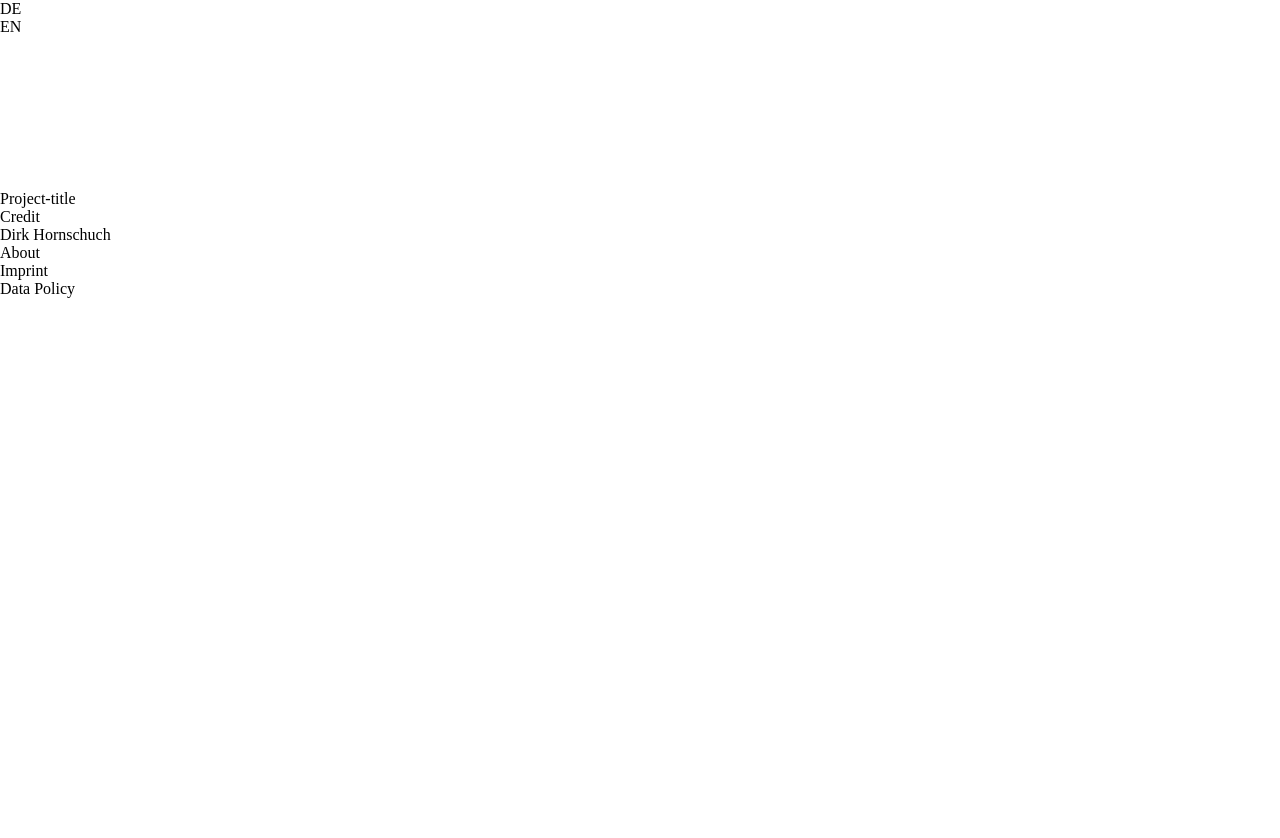
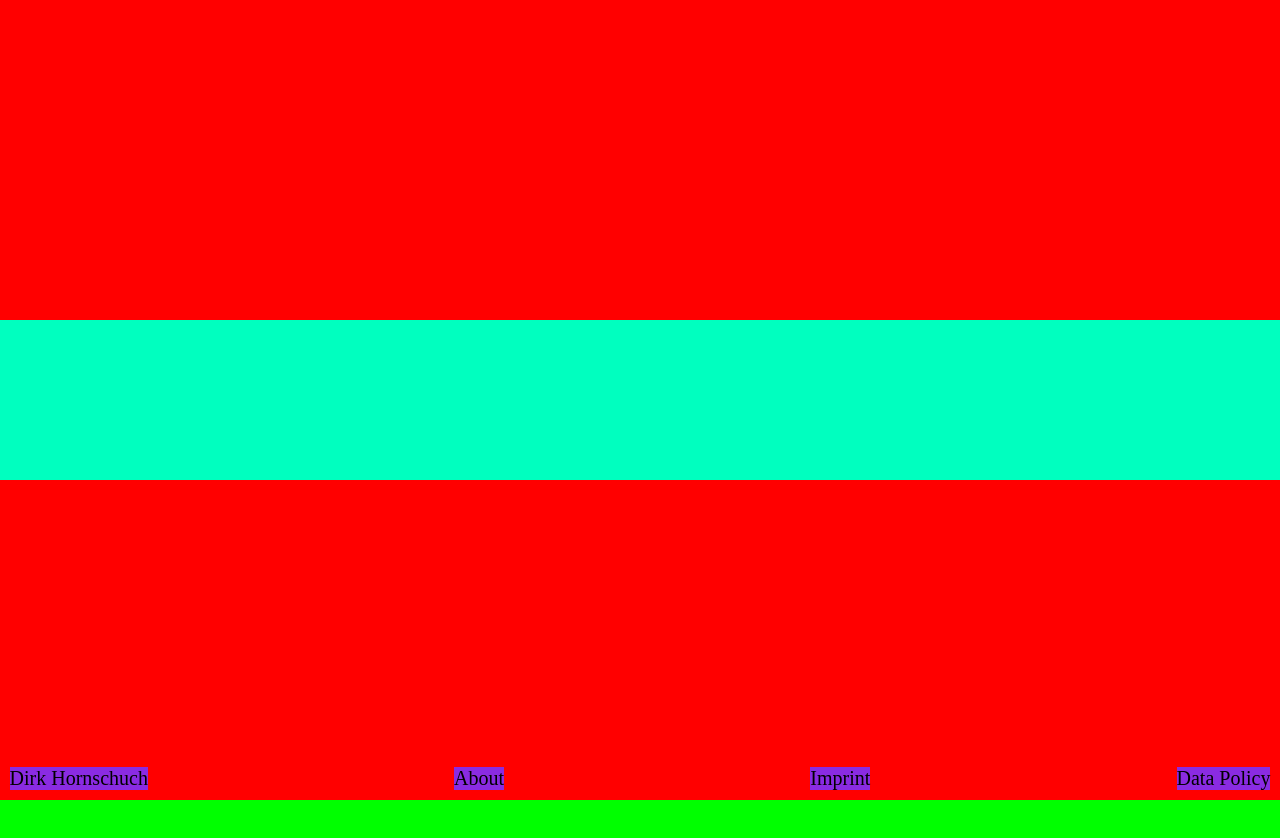
Before and after one commit to guehlee/dirkhornschuch, a plain HTML site: page index.html in a window 1280 px wide. Shown: the top 838 px of the page. Before the commit the page ends 800 px from the top, so only its background shows below. Drawn offline with Linux system fonts and the light colour scheme.

Commit message:
section update

```diff
--- a/index.html
+++ b/index.html
@@ -1,37 +1,62 @@
 <!DOCTYPE html>
 <html lang="en">
-
   <head>
     <meta charset="UTF-8" />
     <meta name="viewport" content="width=device-width, initial-scale=1.0" />
     <title>Dirk Hornschuch</title>
-  <link rel="stylesheet" href="/style.css">
+    <link rel="stylesheet" href="style.css" />
     <script src="/script.js" defer></script>
 
     <!-- LINK ALL CSS FILES HERE -->
   </head>
 
+  <body>
+    <!-- Navigation Menu -->
+    <div class="menu-wrapper">
+      <div id="menu-home" class="menu" href="#home">Dirk Hornschuch</div>
+      <div id="menu-about" class="menu" href="about">About</div>
+      <div id="menu-imprint" class="menu" href="imprint">Imprint</div>
+      <div id="menu-policy" class="menu" href="policy">Data Policy</div>
+    </div>
 
-<body>
-
-  <!-- Landingpage -->
-    <div class="landingpage-wrapper">
+    <!-- LANDINGPAGE -->
+    <section id="home" class="landingpage-wrapper">
       <div class="marquee-wrapper">
         <div class="marquee">
           <div class="colorbox">
-          <div class="thumbnail">
+            <div class="thumbnail"></div>
           </div>
         </div>
       </div>
-    </div>
+    </section>
 
-    <div class="language-selector">
+    <!-- ABOUTPAGE -->
+    <section class="aboutpage-wrapper" id="about">
+      <div class="section-sentinel" aria-hidden="true"></div>
+    </section>
+
+    <!-- IMPRINTPAGE -->
+    <section class="imprintpage-wrapper" id="imprint">
+      <div class="section-sentinel" aria-hidden="true"></div>
+    </section>
+
+    <!-- DATAPOLICYPAGE -->
+    <section class="datapolicypage-wrapper" id="policy">
+      <div class="section-sentinel" aria-hidden="true"></div>
+    </section>
+
+    <!--------------------------------->
+    <!---------- [PROJECT.PHP] -------->
+    <!-- ------------------------------>
+
+    <!-- Language selector -->
+    <!-- <div class="language-selector">
         <div class="language" id="de">DE</div>
         <div class="language" id="en">EN</div>
       </div>
-  </div>
+    </div> -->
 
-  <!-- Projectview -->
+    <!-- Projectview
     <div class="projectview">
       <div class="marquee-wrapper" id="projectview-marquee-wrapper">
         <div class="marquee">
@@ -43,31 +68,18 @@
               <div class="close button"></div>
             </div>
           </div>
-        <div class="colorbox">
-        </div>
+          <div class="colorbox"></div>
         </div>
       </div>
     </div>
 
     <div class="video-wrapper">
-    <video id="video" autoplay muted loop>
-    </video>
+      <video id="video" autoplay muted loop></video>
     </div>
 
     <div class="info-wrapper">
       <div class="project-title">Project-title</div>
       <div class="credits">Credit</div>
-  </div>
-
-  <!-- Menu -->
-    <div class="menu-wrapper">
-      <div class="menu" id="name"> Dirk Hornschuch</div>
-      <div class="menu" id="about">About</div>
-      <div class="menu" id="imprint">Imprint</div>
-      <div class="menu" id="policy">Data Policy</div>
-    </div>
-
-
+    </div> -->
   </body>
-
 </html>
--- a/style.css
+++ b/style.css
@@ -1,77 +1,98 @@
-/* Landingpage */
-html,
-body {
-    margin: 0;
-    height: 100%;
-    overflow-y: scroll;
-    scroll-snap-type: y mandatory;
-    scrollbar-width: none;
+body, html {
+  margin: 0;
+  padding: 0;
 
+  scroll-behavior: smooth;
 }
 
-html::-webkit-scrollbar {
-    display: none;
+body {
+  overflow-y: auto;
+  scroll-snap-type: y mandatory;
 }
 
-.screen {
-    height: 100vh;
-    width: 100%;
-    scroll-snap-align: end;
-    display: flex;
-    justify-content: center;
-    align-items: center;
-    font-size: 2rem;
-    color: white;
+section {
+  height: 100%;
+  min-height: 100vh;
+  scroll-snap-align: start;
+  scroll-snap-stop: always;
+
+  width: 100vw;
 }
 
-.landingframe {
-    /* position: absolute;
-    width: 100vw;
-    height: 100vh; */
-    background-color: aqua;
+/* Landingpage */
+
+.landingpage-wrapper {
+  background-color: rgb(255, 0, 0);
 }
 
-.project_marquee {
-    position: relative;
-    top: 0vw;
-    width: 100vw;
-    height: 20vh;
-    /* filter:blur(0px) */
-    background-color: red;
-    border: 0px solid white;
-    transition: border 0.3s ease, height 0.3s ease, filter 0.3s ease;
 
+/* Marquee */
+
+.marquee-wrapper {
+  width: 100%;
+  height: 10rem;
+
+  position: absolute;
+  top: 50%;
+  left: 50%;
+  transform: translate(-50%, -50%);
+
+  display: flex;
+  justify-content: center;
+  align-items: center;
+
+  background-color: rgb(255, 136, 0);
 }
 
-.project_marquee:hover {
-    height: 24vh;
-    border: 3px solid rgb(255, 255, 255) ;
-    filter: blur(3px);
+.marquee {
+  width: 100%;
+  height: 100%;
+
+  background-color: rgb(0, 255, 191);
+}
+
+/* Nagivation Menu */
+
+.menu-wrapper {
+  display: flex;
+  justify-content: space-between;
+
+  padding: 0.6rem;
+
+  position: fixed;
+  bottom: 0;
+  left: 0;
+  right: 0;
+  z-index: 1000;
+
+  transition: transform .24s ease;
+}
+
+.menu {
+    font-size: 1.25rem;
+    background-color: blueviolet;
+}
 
 
+/* Aboutpage */
+
+.aboutpage-wrapper {
+
+  background-color: rgb(0, 255, 0);
 }
 
-.project {}
 
-.thumbnail {}
+/* Imprintpage */
 
-/* Previewpage */
+.imprintpage-wrapper {
 
-/* Aboutpage */
-.aboutpage {
-    background-color: bisque;
+  background-color: rgb(0, 0, 255);
 }
 
-.about-title {
-    position: absolute;
-    /* font-family: ;
-    font-size: ; */
-    color: yellow;
-    outline: black 1px;
+
+/* Datapolicypage */
+
+.datapolicypage-wrapper {
+
+  background-color: rgb(255, 0, 255);
 }
-
-.about {}
-
-.imprint {}
-
-.datapolicy {}
```
Lines whose indentation alone changed are shown as unchanged.
